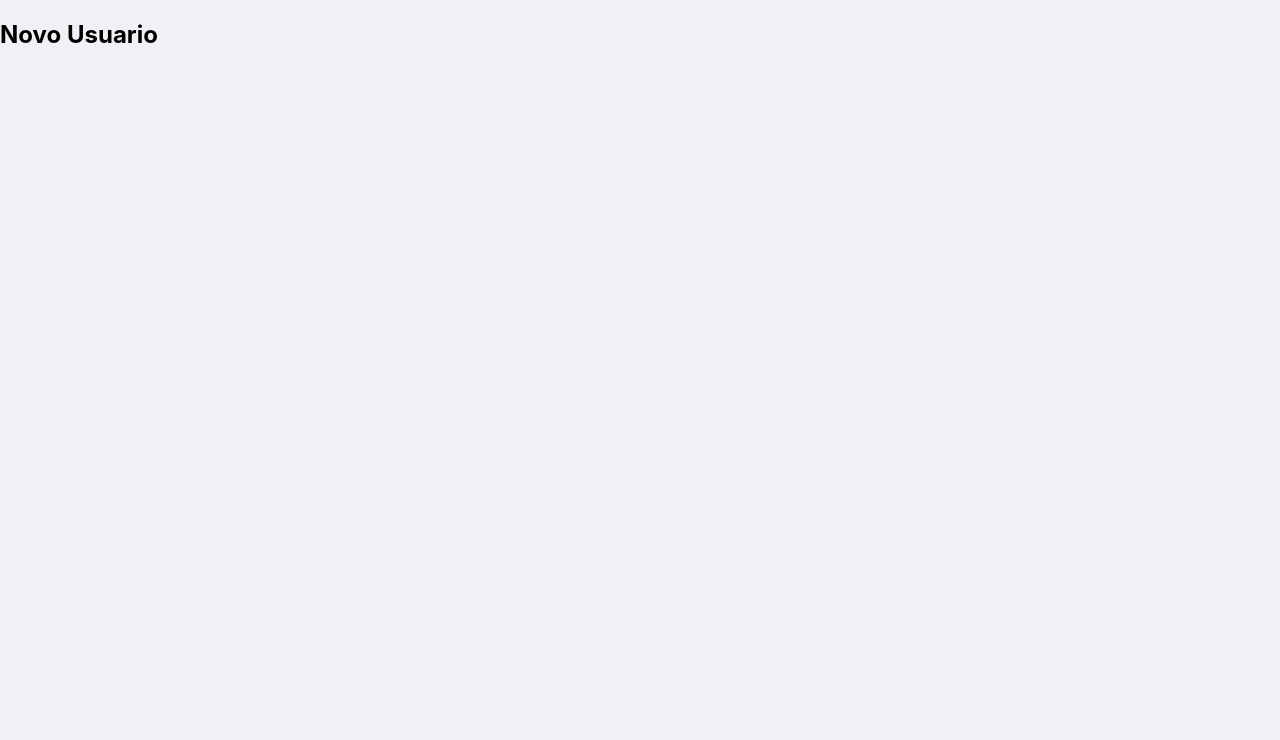
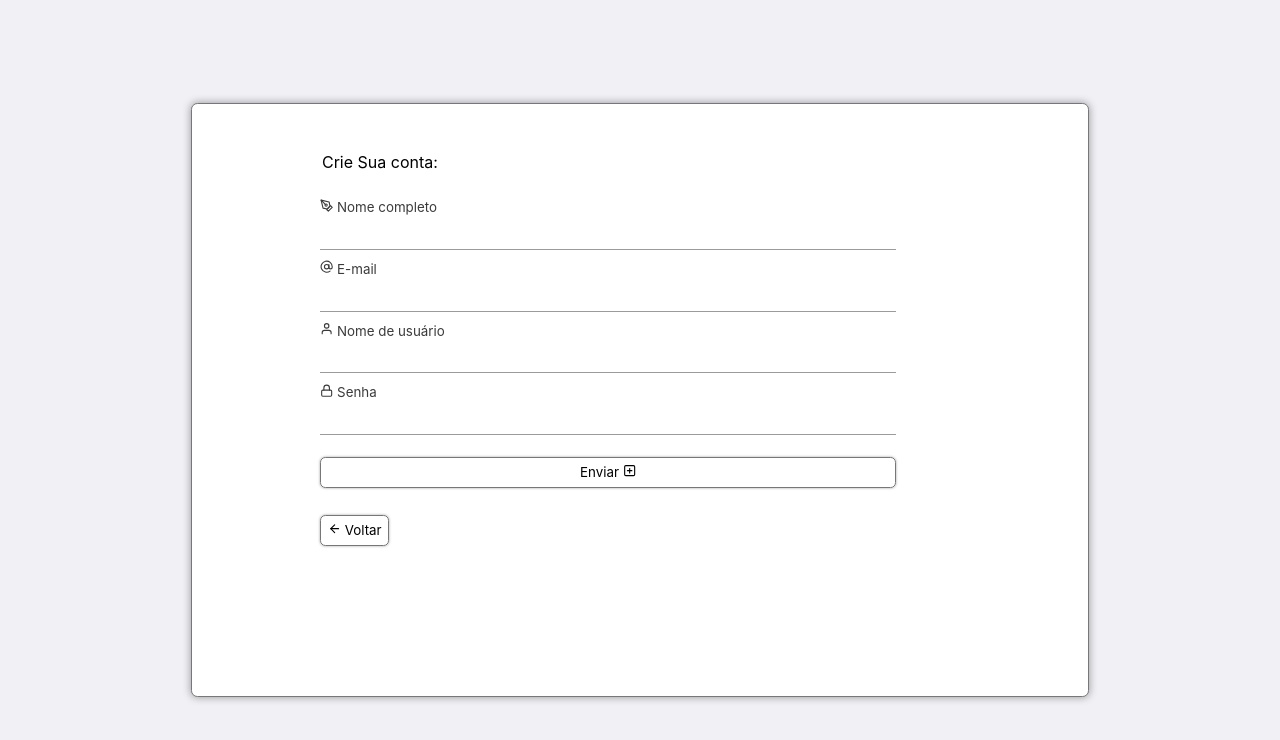
Before and after one commit to Lummiell/front-chocolate, a React (Create React App) app: page /NovoUsuario in a window 1280 px wide. Shown: the top 740 px of the page. Built offline with nearby package versions, Linux system fonts and the light colour scheme.

Commit message:
Estilizaçao melhorada com styled-components, tela de novo usuario e interaçao com API

```diff
--- a/src/Pages/Login/index.js
+++ b/src/Pages/Login/index.js
@@ -1,23 +1,33 @@
 import React, { useState } from "react";
 import { Link, useHistory } from "react-router-dom";
-import "./style.css";
+import { FiUser, FiLock, FiLogIn, FiPlusSquare } from "react-icons/fi";
+import { ScaleLoader } from "react-spinners";
+import API from "../../Services/API";
+import { LoginContainer, InfoContainer, LoginFormContainer } from "./styles";
 import {
-  FiUser,
-  FiLock,
-  FiLogIn,
-  FiPlusSquare,
-} from "react-icons/fi";
-import {ScaleLoader} from 'react-spinners'
-import API from '../../Services/API'
-
-function ConteudoBotao(props){
-
+  Button,
+  TextInput,
+  ButtonForm,
+  Form,
+  ItensForm,
+  ErrorText,
+  LabelInput,
+} from "../../globalstyles";
+function ConteudoBotao(props) {
   const Logando = props.Logando;
-  if(Logando){
-    return (<> <ScaleLoader height={'8pt'}/></>)
-  }
-  else{
-    return (<>Entrar <FiLogIn/></>)
+  if (Logando) {
+    return (
+      <>
+        {" "}
+        <ScaleLoader height={"8pt"} />
+      </>
+    );
+  } else {
+    return (
+      <>
+        Entrar <FiLogIn />
+      </>
+    );
   }
 }
 
@@ -26,47 +36,45 @@ function Login() {
   const [Senha, setSenha] = useState();
   const [erro, setErro] = useState("");
   const history = useHistory();
-  const [Logando,setLogando] = useState(false);
-  const Logar = async(e) => {
+  const [Logando, setLogando] = useState(false);
+  const Logar = async (e) => {
     e.preventDefault();
     setLogando(true);
-    const resposta = await API.post('/Login/GerarToken',{Usuario,Senha})
-    if(resposta.data.auth){
-      history.push('/Home');
-    }
-    else{
-      setLogando(false)
-      setErro('Erro de login. Verifique seus dados.');
+    const resposta = await API.post("/Login/GerarToken", { Usuario, Senha });
+    if (resposta.data.auth) {
+      localStorage.setItem('@token',resposta.data.token)
+      history.push("/Home");
+    } else {
+      setLogando(false);
+      setErro("Erro de login. Verifique seus dados.");
     }
   };
   return (
-    <div id="Login">
-      <div id="info">
-        <div id='TituloDesc'>
-          <h1>Amigo chocolate 🍫</h1>
-          <p>Pra você que é generoso ou não.</p>
-          <p>Faça sua conta já!</p>
-        </div>
-        <div id='Conta'>
-          <Link to="/NovoUsuario">
-            <button>
-              Novo usuário <FiPlusSquare />
-            </button>
-          </Link>
-        </div>
-      </div>
-      <div id="formLogin">
+    <LoginContainer>
+      <InfoContainer>
+        <h1>Amigo chocolate 🍫</h1>
+        <p>Pra você que é generoso ou não.</p>
+        <p>Faça sua conta já!</p>
+        <Button
+          onClick={() => {
+            history.push("/NovoUsuario");
+          }}
+        >
+          Novo usuário <FiPlusSquare />
+        </Button>
+      </InfoContainer>
+      <LoginFormContainer>
         <h2>Já tem uma conta? Faça login!</h2>
-        <form action="post" onSubmit={Logar}>
+        <Form action="post" onSubmit={Logar}>
           <legend>Entre com os seus dados</legend>
-          <ul>
+          <ItensForm>
             <li>
-              <label for="Usuario">
+              <LabelInput htmlFor="Usuario">
                 <FiUser /> Usuário
-              </label>
+              </LabelInput>
             </li>
             <li>
-              <input
+              <TextInput
                 onChange={(e) => setUsuario(e.target.value)}
                 type="text"
                 id="Usuario"
@@ -74,12 +82,12 @@ function Login() {
               />
             </li>
             <li>
-              <label for="Senha">
+              <LabelInput htmlFor="Senha">
                 <FiLock /> Senha
-              </label>
+              </LabelInput>
             </li>
             <li>
-              <input
+              <TextInput
                 onChange={(e) => setSenha(e.target.value)}
                 type="password"
                 name="Senha"
@@ -87,17 +95,17 @@ function Login() {
               />
             </li>
             <li>
-              <button type="submit" id="enviar">
-               <ConteudoBotao Logando={Logando}/>
-              </button>
+              <ButtonForm type="submit">
+                <ConteudoBotao Logando={Logando} />
+              </ButtonForm>
             </li>
             <li>
-              <p id="Erro">{erro}</p>
+              <ErrorText id="Erro">{erro}</ErrorText>
             </li>
-          </ul>
-        </form>
-      </div>
-    </div>
+          </ItensForm>
+        </Form>
+      </LoginFormContainer>
+    </LoginContainer>
   );
 }
 export default Login;
--- /dev/null
+++ b/src/Pages/Login/styles.js
@@ -0,0 +1,27 @@
+import styled from "styled-components";
+export const LoginContainer = styled.div`
+  position: fixed;
+  top: 50%;
+  left: 50%;
+  transform: translate(-50%, -50%);
+  border: 1px solid #777;
+  border-radius: 0.4em;
+  box-shadow: 0 0 0.5em rgba(0, 0, 0, 0.384);
+  background: #fff;
+  width: 70%;
+  height: 70%;
+`;
+export const InfoContainer = styled.div`
+  position: relative;
+  float: left;
+  padding: 1em;
+  width: 45%;
+`;
+export const LoginFormContainer = styled.div`
+  position: relative;
+  float: right;
+  width: 45%;
+  border-left: solid 1px #777;
+  padding-left: 3%;
+  height: 100%;
+`;
--- a/src/Pages/NovoUsuario/index.js
+++ b/src/Pages/NovoUsuario/index.js
@@ -1,14 +1,146 @@
-import React, { useState } from 'react'
-import {FiUser,FiLock,FiAtSign,FiPenTool} from 'react-icons/fi'
+import React, { useState } from "react";
+import {
+  FiUser,
+  FiLock,
+  FiAtSign,
+  FiPenTool,
+  FiPlusSquare,
+  FiArrowLeft,
+} from "react-icons/fi";
+import API from "../../Services/API";
+import "./styles.js";
+import { useHistory } from "react-router-dom";
+import { ScaleLoader } from "react-spinners";
+import {
+  LabelInput,
+  TextInput,
+  Form,
+  Button,
+  ButtonForm,
+  ItensForm,
+  ErrorText
+} from "../../globalstyles";
+import { NovoUsuarioContainer } from "./styles";
+function ConteudoBotao(props) {
+  const Enviando = props.Enviando;
+  if (Enviando) {
+    return (
+      <>
+        {" "}
+        <ScaleLoader height={"8pt"} />
+      </>
+    );
+  } else {
+    return (
+      <>
+        Enviar <FiPlusSquare />
+      </>
+    );
+  }
+}
+function NovoUsuario() {
+  const [Usuario, setUsuario] = useState('');
+  const [Email, setEmail] = useState('');
+  const [Senha, setSenha] = useState('');
+  const [Nome, setNome] = useState('');
+  const [Erro, setErro] = useState('');
+  const [Enviando, setEnviando] = useState(false);
+  const history = useHistory();
+  const Enviar = async (e) => {
+    e.preventDefault();
+    setEnviando(true);
+    try {
+      const resposta = await API.post("/Alunos", {
+        Nome,
+        Email,
+        Observacoes: null,
+        Login: { Usuario, Senha },
+      });
+      alert('Conta criada com sucesso!')
+      history.push('/');
+    } catch (error) {
+      setEnviando(false)
+      if(error.response.status==422){
+        setErro('Erro de validação de dados')
+      }
+    }
+  };
 
-import './style.css'
-function NovoUsuario(){
-
-    return (
-    <div id='NovoUsuario'>
-    <h2>Novo Usuario</h2>
-    </div>
-    )
-
+  return (
+    <NovoUsuarioContainer>
+      <Form action="post" onSubmit={Enviar}>
+        <legend>Crie Sua conta:</legend>
+        <ItensForm>
+          <li>
+            <LabelInput htmlFor="Usuario">
+              <FiPenTool /> Nome completo
+            </LabelInput>
+          </li>
+          <li>
+            <TextInput
+              onChange={(e) => setNome(e.target.value)}
+              type="text"
+              id="Nome"
+              required
+            />
+          </li>
+          <li>
+            <LabelInput htmlFor="Email">
+              <FiAtSign /> E-mail
+            </LabelInput>
+          </li>
+          <li>
+            <TextInput
+              onChange={(e) => setEmail(e.target.value)}
+              type="text"
+              id="Email"
+              required
+            />
+          </li>
+          <li>
+            <LabelInput htmlFor="Usuario">
+              <FiUser /> Nome de usuário
+            </LabelInput>
+          </li>
+          <li>
+            <TextInput
+              onChange={(e) => setUsuario(e.target.value)}
+              type="text"
+              id="Usuario"
+              required
+            />
+          </li>
+          <li>
+            <LabelInput htmlFor="Senha">
+              <FiLock /> Senha
+            </LabelInput>
+          </li>
+          <li>
+            <TextInput
+              onChange={(e) => setSenha(e.target.value)}
+              type="password"
+              name="Senha"
+              required
+            />
+          </li>
+          <li>
+            <ButtonForm type="submit" id="enviar">
+              <ConteudoBotao Enviando={Enviando} />
+            </ButtonForm>
+          </li>
+          <li>
+            <ErrorText>{Erro}</ErrorText>
+          </li>
+        </ItensForm>
+      </Form>
+      <Button
+        onClick={() => {
+          history.push("/");
+        }}
+      >
+        <FiArrowLeft/> Voltar
+      </Button>
+    </NovoUsuarioContainer>
+  );
 }
-export default NovoUsuario
+export default NovoUsuario;
--- /dev/null
+++ b/src/Pages/NovoUsuario/styles.js
@@ -0,0 +1,15 @@
+import styled from 'styled-components'
+
+export const NovoUsuarioContainer = styled.div`
+  position: fixed;
+  top: 50%;
+  left: 50%;
+  transform: translate(-50%, -50%);
+  border: 1px solid #777;
+  border-radius: 0.4em;
+  box-shadow: 0 0 0.5em rgba(0, 0, 0, 0.384);
+  background: #fff;
+  width:50%;
+  height:70%;
+  padding:2em 10% 0 10%;
+`
--- /dev/null
+++ b/src/globalstyles.js
@@ -0,0 +1,61 @@
+import styled from "styled-components";
+
+export const Button = styled.button`
+  padding: 0.5em;
+  font: bold 0.6em inherit;
+  font-family: inherit;
+  border: 1px solid #777;
+  border-radius: 0.4em;
+  background: none;
+  cursor: pointer;
+  margin-top: 1em;
+  box-shadow: 0 0 0.2em rgba(0, 0, 0, 0.384);
+  transition: background 100ms ease-in;
+  :hover {
+    background: #f0f0f5;
+  }
+`;
+export const TextInput = styled.input`
+font: 1em sans-serif;
+  width: 90%;
+  box-sizing: border-box;
+  border: none;
+  border-bottom: 1px solid rgb(155, 155, 155);
+  transition: border 300ms ease-out;
+  padding-bottom: 0.3em;
+  :focus{
+    outline: none;
+  border-color: #000;
+  }
+`
+export const Form = styled.form`
+margin: 0 auto;
+  width: 100%;
+  padding: 1em 1em 0 0;
+  li {
+    margin-top: 0.5em;
+  }
+`
+export const ItensForm = styled.ul`
+list-style: none;
+  padding: 0;
+  padding-top: 1em;
+  margin: 0;
+  width: 100%;
+`
+export const LabelInput = styled.label`
+    padding: 0;
+    text-align: left;
+    font-size: 10pt;
+    color: rgb(59, 59, 59);
+
+`
+export const ErrorText = styled.p`
+    font-size: 10pt;
+  color: rgb(206, 59, 59);
+`
+export const ButtonForm = styled(Button)`
+  position: relative;
+  text-align: center;
+  width: 90%;
+`;
```
Also changed, not shown: src/Pages/Login/style.css (deleted, +0 -109 lines), src/App.css (deleted), src/Pages/NovoUsuario/style.css (deleted).
